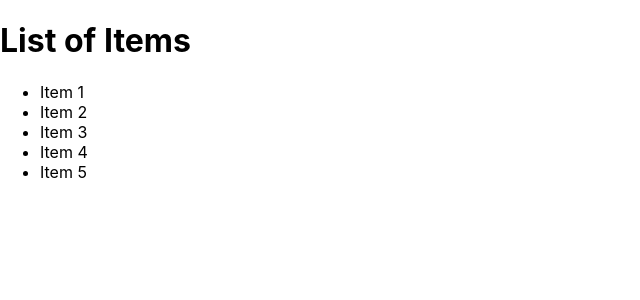
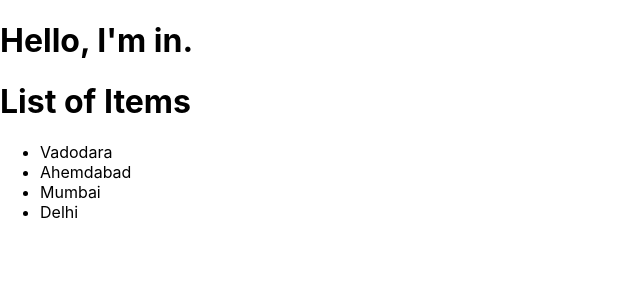
Before and after one commit to bhaumikk09/ReactJs_Learning, a React (Create React App) app in the folder myapp/: page / in a window 1280 px wide. Shown: the top 300 px of the page, without its empty margins (0-640 px from the left). Built offline with nearby package versions, Linux system fonts and the light colour scheme.

Commit message:
Onclick Event Handling with Console

```diff
--- a/myapp/src/App.js
+++ b/myapp/src/App.js
@@ -1,9 +1,8 @@
 import Message from "./components/message";
 import List from "./components/List";
-
 function App()
 {
-  return <div><List />
+  return <div><Message/><List />
   </div>
 }
 
--- a/myapp/src/components/List.jsx
+++ b/myapp/src/components/List.jsx
@@ -1,15 +1,19 @@
 function List()
 {
+    let items = ["Vadodara","Ahemdabad","Mumbai","Delhi"];
+
+
+
+
+
     return <>
         <h1>List of Items</h1>
-        <ul>
-            <li>Item 1</li>
-            <li>Item 2</li>
-            <li>Item 3</li>
-            <li>Item 4</li>
-            <li>Item 5</li>
+        <ul className ="List">
+            {items.map((item,index) =>(
+                <li key={item} onClick={()=> console.log(item,index)}>{item}</li>
+            ))}
         </ul>
-    </>
+            </>
 }
 
 export default List;
```
